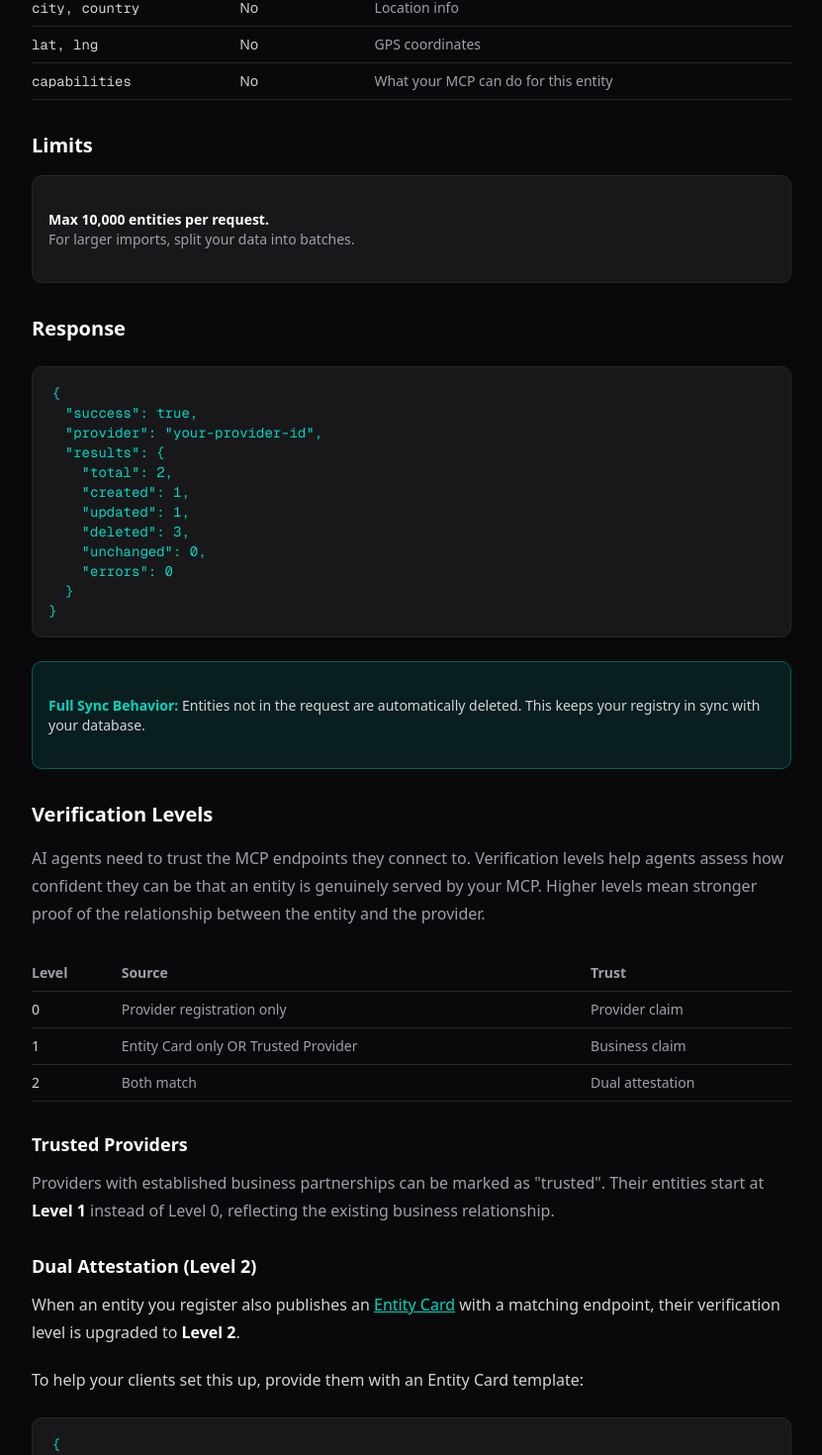
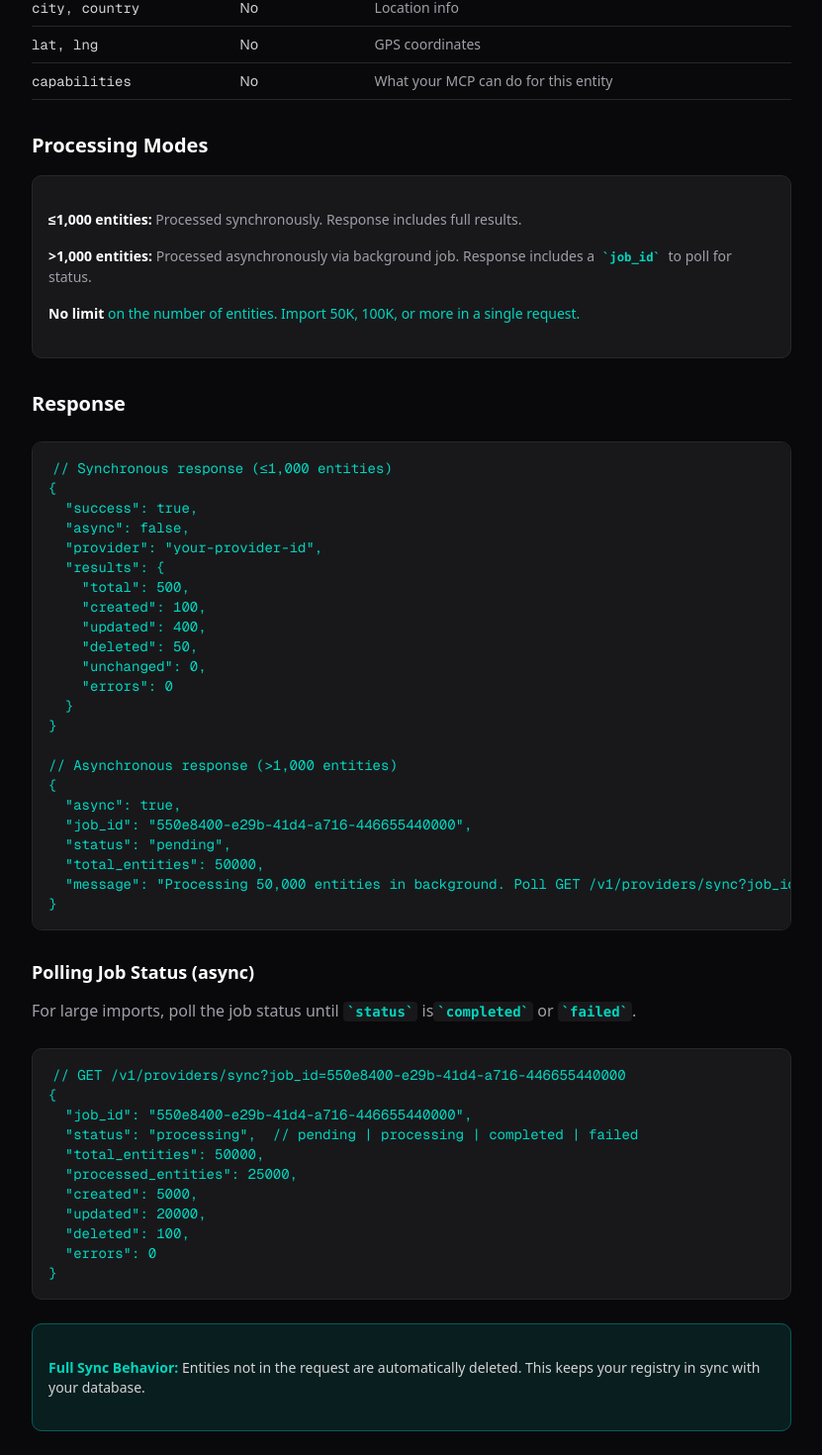
Before and after one commit to dock-ai/dockai-landing, a Next.js app: page /docs/providers in a window 1280 px wide. Shown: the part 1400-2870 px from the top of the page at 99% size, without its empty margins (336-1167 px from the left). Built offline with nearby package versions, Linux system fonts and the light colour scheme.

Commit message:
Update docs: sync API limits (no max, async for >1000), job polling

```diff
--- a/src/app/docs/api/page.tsx
+++ b/src/app/docs/api/page.tsx
@@ -252,8 +252,20 @@ Content-Type: application/json
 
       <p>
         <strong>Recommended.</strong> Full sync API - send all your entities, we handle the diff.
-        Entities not in the request are automatically deleted. Max 10,000 entities per request.
+        Entities not in the request are automatically deleted.
       </p>
+
+      <div className="my-4 p-4 bg-zinc-900 border border-zinc-800 rounded-lg space-y-2">
+        <p className="text-sm text-zinc-400">
+          <strong className="text-white">≤1,000 entities:</strong> Synchronous processing
+        </p>
+        <p className="text-sm text-zinc-400">
+          <strong className="text-white">&gt;1,000 entities:</strong> Async background job (poll for status)
+        </p>
+        <p className="text-sm text-teal-400">
+          <strong>No limit</strong> on entity count. Import 50K+ in one request.
+        </p>
+      </div>
 
       <h3>Authentication</h3>
 
@@ -357,18 +369,47 @@ Content-Type: application/json
       <h3>Response</h3>
 
       <CodeBlock className="my-4">
-{`// 200 OK
+{`// Synchronous (≤1,000 entities)
 {
   "success": true,
+  "async": false,
   "provider": "sevenrooms",
   "results": {
-    "total": 2,
-    "created": 1,
-    "updated": 1,
-    "deleted": 5,
+    "total": 500,
+    "created": 100,
+    "updated": 350,
+    "deleted": 50,
     "unchanged": 0,
     "errors": 0
   }
+}
+
+// Asynchronous (>1,000 entities)
+{
+  "async": true,
+  "job_id": "550e8400-e29b-41d4-a716-446655440000",
+  "status": "pending",
+  "total_entities": 50000,
+  "message": "Processing 50,000 entities in background..."
+}`}
+      </CodeBlock>
+
+      <h3>Polling Job Status</h3>
+
+      <p className="text-zinc-400 text-sm my-2">
+        For async jobs, poll <code className="text-teal-400">GET /v1/providers/sync?job_id=...</code> until complete:
+      </p>
+
+      <CodeBlock className="my-4">
+{`{
+  "job_id": "550e8400-e29b-41d4-a716-446655440000",
+  "status": "processing",  // pending | processing | completed | failed
+  "total_entities": 50000,
+  "processed_entities": 25000,
+  "created": 5000,
+  "updated": 20000,
+  "deleted": 100,
+  "errors": 0
 }`}
       </CodeBlock>
 
--- a/src/app/docs/providers/page.tsx
+++ b/src/app/docs/providers/page.tsx
@@ -25,17 +25,40 @@ const syncRequest = `{
   ]
 }`
 
-const syncResponse = `{
+const syncResponse = `// Synchronous response (≤1,000 entities)
+{
   "success": true,
+  "async": false,
   "provider": "your-provider-id",
   "results": {
-    "total": 2,
-    "created": 1,
-    "updated": 1,
-    "deleted": 3,
+    "total": 500,
+    "created": 100,
+    "updated": 400,
+    "deleted": 50,
     "unchanged": 0,
     "errors": 0
   }
+}
+
+// Asynchronous response (>1,000 entities)
+{
+  "async": true,
+  "job_id": "550e8400-e29b-41d4-a716-446655440000",
+  "status": "pending",
+  "total_entities": 50000,
+  "message": "Processing 50,000 entities in background. Poll GET /v1/providers/sync?job_id=... for status."
+}`
+
+const jobStatusResponse = `// GET /v1/providers/sync?job_id=550e8400-e29b-41d4-a716-446655440000
+{
+  "job_id": "550e8400-e29b-41d4-a716-446655440000",
+  "status": "processing",  // pending | processing | completed | failed
+  "total_entities": 50000,
+  "processed_entities": 25000,
+  "created": 5000,
+  "updated": 20000,
+  "deleted": 100,
+  "errors": 0
 }`
 
 const entityCardTemplate = `{
@@ -145,18 +168,33 @@ export default function ProvidersPage() {
         </tbody>
       </table>
 
-      <h2>Limits</h2>
+      <h2>Processing Modes</h2>
 
-      <div className="my-6 p-4 bg-zinc-900 border border-zinc-800 rounded-lg">
+      <div className="my-6 p-4 bg-zinc-900 border border-zinc-800 rounded-lg space-y-3">
         <p className="text-sm text-zinc-400">
-          <strong className="text-white">Max 10,000 entities per request.</strong><br />
-          For larger imports, split your data into batches.
+          <strong className="text-white">≤1,000 entities:</strong> Processed synchronously. Response includes full results.
+        </p>
+        <p className="text-sm text-zinc-400">
+          <strong className="text-white">&gt;1,000 entities:</strong> Processed asynchronously via background job.
+          Response includes a <code className="text-teal-400">job_id</code> to poll for status.
+        </p>
+        <p className="text-sm text-teal-400">
+          <strong>No limit</strong> on the number of entities. Import 50K, 100K, or more in a single request.
         </p>
       </div>
 
       <h2>Response</h2>
 
       <CodeBlock className="my-4">{syncResponse}</CodeBlock>
+
+      <h3>Polling Job Status (async)</h3>
+
+      <p className="text-zinc-400 my-4">
+        For large imports, poll the job status until <code className="text-teal-400">status</code> is
+        <code className="text-teal-400">completed</code> or <code className="text-teal-400">failed</code>.
+      </p>
+
+      <CodeBlock className="my-4">{jobStatusResponse}</CodeBlock>
 
       <div className="my-6 p-4 bg-teal-900/30 border border-teal-800 rounded-lg">
         <p className="text-sm text-zinc-300">
```
